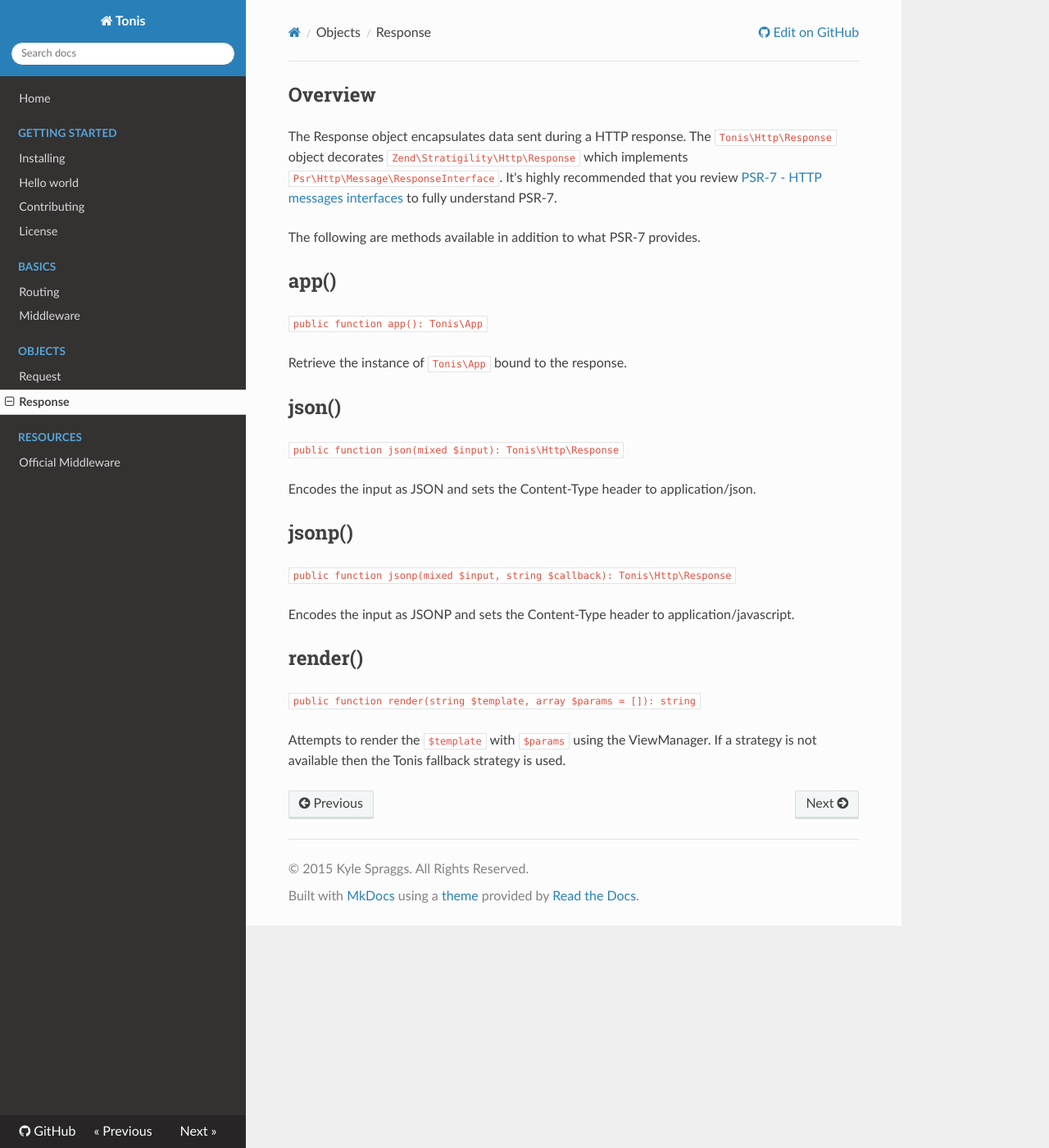
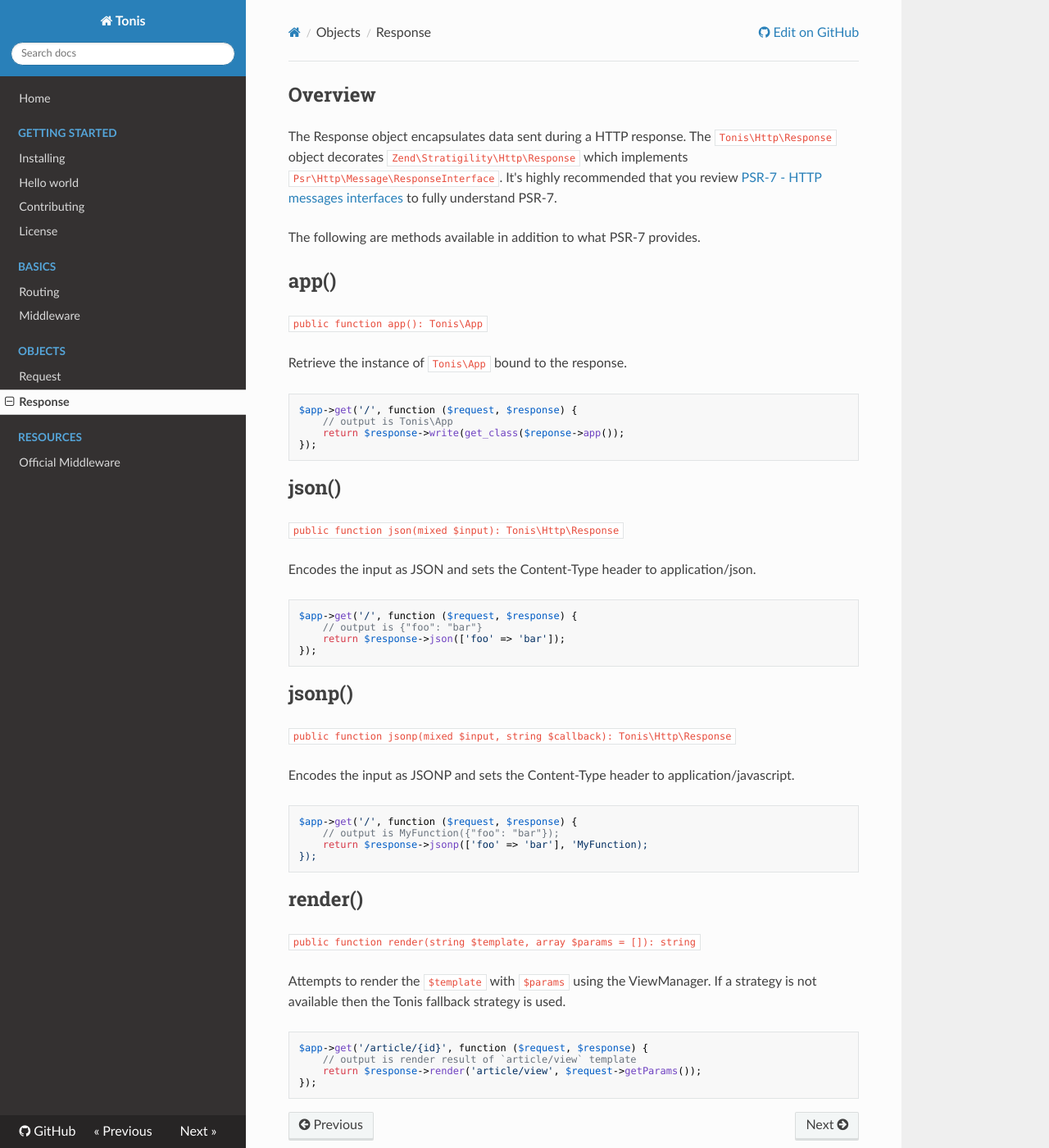
Before and after one commit to tonis-io-legacy/tonis, an MkDocs documentation site: the page built from docs/objects/response.md, in a window 1280 px wide and 1400 px high. Shown: the whole window at 82% size. Built offline with MkDocs 1.6.1, drawn with Linux system fonts in a browser that asks for light colours; nearby versions of some CDN libraries; old or Windows-style settings are respelled for this version of MkDocs.

Commit message:
Docs update

````diff
--- a/docs/objects/response.md
+++ b/docs/objects/response.md
@@ -14,12 +14,26 @@ app()
 
 Retrieve the instance of `Tonis\App` bound to the response.
 
+```php
+$app->get('/', function ($request, $response) {
+    // output is Tonis\App
+    return $response->write(get_class($reponse->app());
+});
+```
+
 json()
 ------
 
 `public function json(mixed $input): Tonis\Http\Response`
 
 Encodes the input as JSON and sets the Content-Type header to application/json.
+
+```php
+$app->get('/', function ($request, $response) {
+    // output is {"foo": "bar"}
+    return $response->json(['foo' => 'bar']);
+});
+```
 
 jsonp()
 -------
@@ -28,6 +42,13 @@ jsonp()
 
 Encodes the input as JSONP and sets the Content-Type header to application/javascript.
 
+```php
+$app->get('/', function ($request, $response) {
+    // output is MyFunction({"foo": "bar"});
+    return $response->jsonp(['foo' => 'bar'], 'MyFunction);
+});
+```
+
 render()
 --------
 
@@ -35,3 +56,10 @@ render()
 
 Attempts to render the `$template` with `$params` using the ViewManager. If a strategy
 is not available then the Tonis fallback strategy is used.
+
+```php
+$app->get('/article/{id}', function ($request, $response) {
+    // output is render result of `article/view` template
+    return $response->render('article/view', $request->getParams());
+});
+```
````
Also changed, not shown: docs/objects/request.md (+16 -2 lines).
